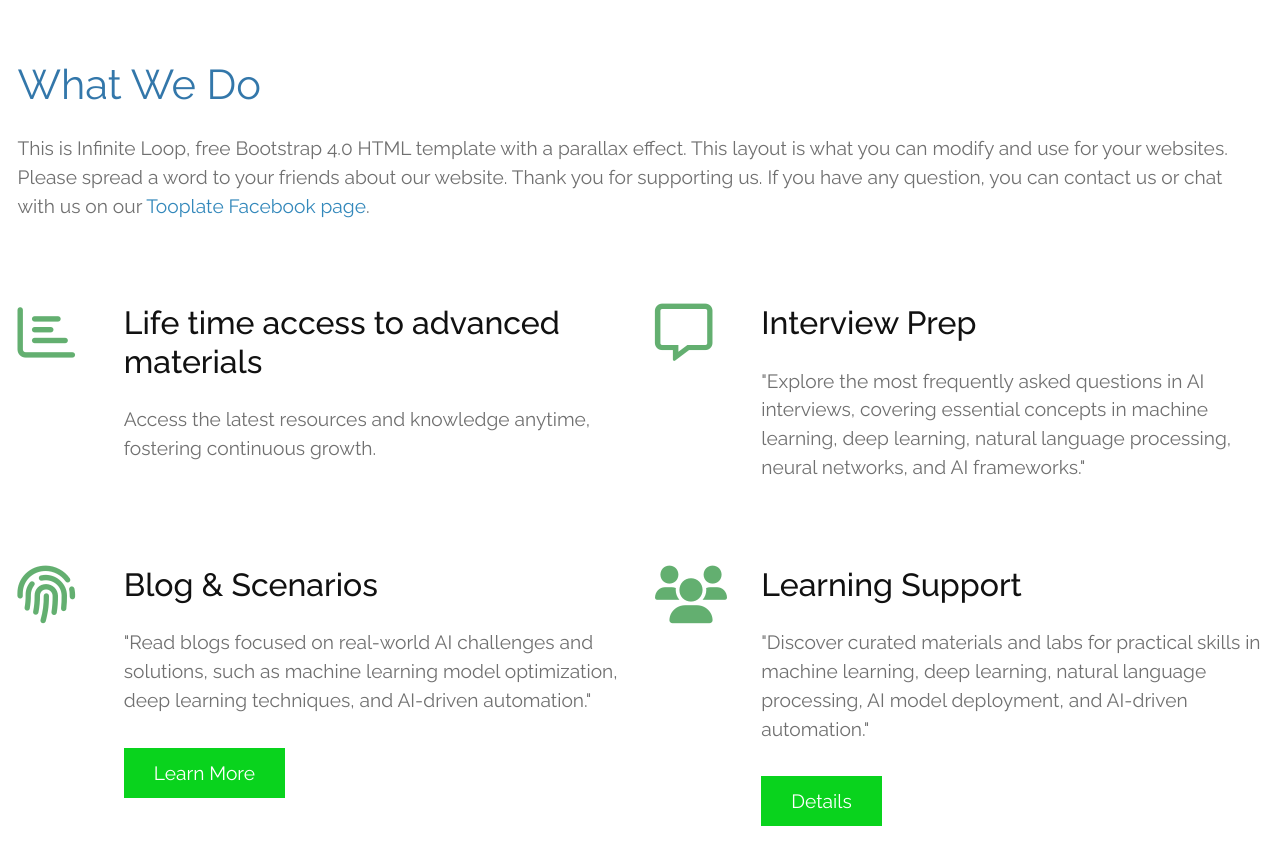
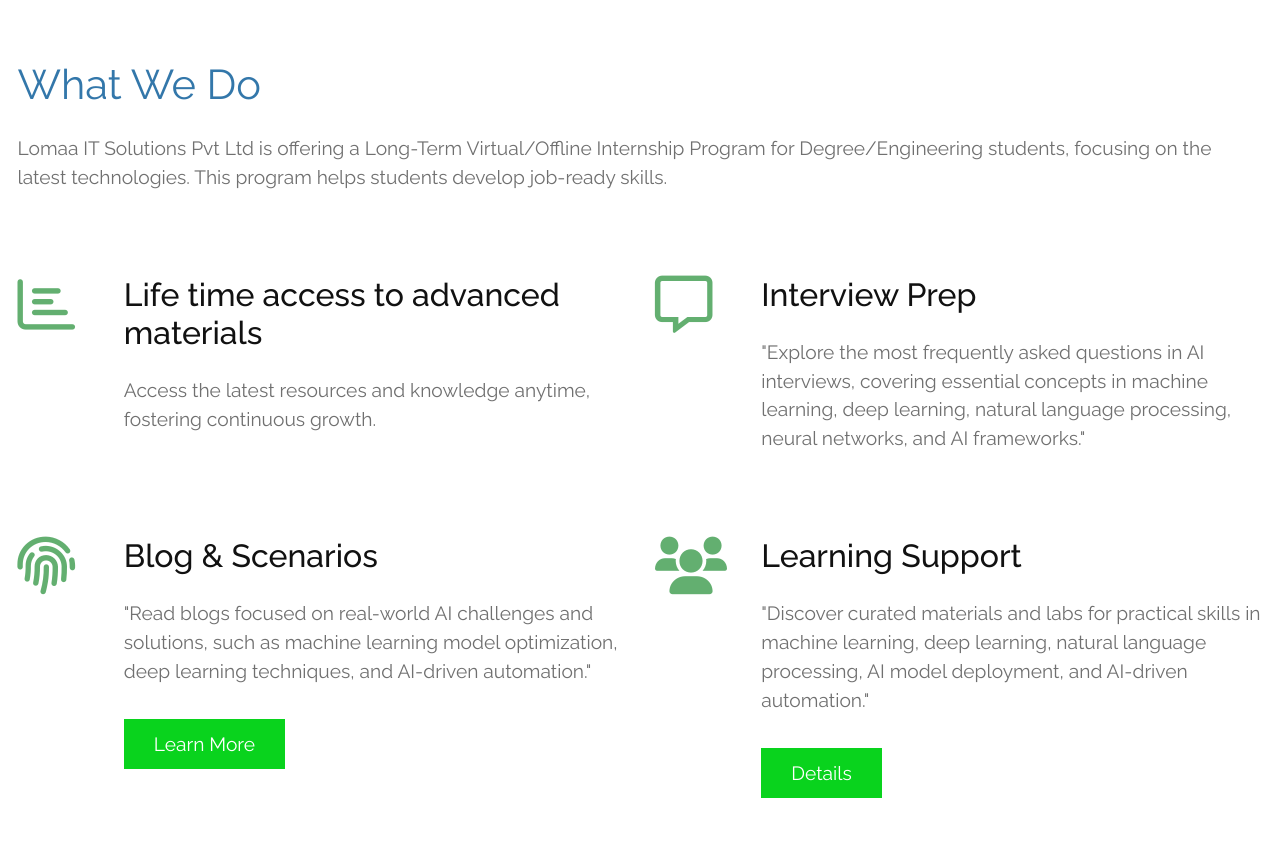
Before and after one commit to prudhvisurya996/AI, a plain HTML site: page AI-homepage/index.html in a window 1280 px wide. Shown: the part 840-1689 px from the top of the page. Drawn offline with Linux system fonts and the light colour scheme.

Commit message:
16nov9:50

```diff
--- a/AI-homepage/index.html
+++ b/AI-homepage/index.html
@@ -13,10 +13,7 @@
     <link rel="stylesheet" href="css/tooplate-infinite-loop.css" />
     <link rel="stylesheet" href="https://cdnjs.cloudflare.com/ajax/libs/font-awesome/6.0.0/css/all.min.css">
 
-<!--
-Tooplate 2117 Infinite Loop
-https://www.tooplate.com/view/2117-infinite-loop
--->
+
 
   </head>
   <body>
@@ -81,7 +78,8 @@ https://www.tooplate.com/view/2117-infinite-loop
                     <div class="tm-intro-text-container">
                         <h2 class="tm-text-primary mb-4 tm-section-title">What We Do</h2>
                         <p class="mb-4 tm-intro-text">
-                          This is Infinite Loop, free Bootstrap 4.0 HTML template with a parallax effect. This layout is what you can modify and use for your websites. Please spread a word to your friends about our website. Thank you for supporting us. If you have any question, you can contact us or chat with us on our <a href="https://fb.com/tooplate">Tooplate Facebook page</a>.</p>
+                          Lomaa IT Solutions Pvt Ltd is offering a Long-Term Virtual/Offline Internship Program for Degree/Engineering students, focusing on the latest technologies. This program helps students develop job-ready skills.
+
                     </div>
                 </div>
 
```
